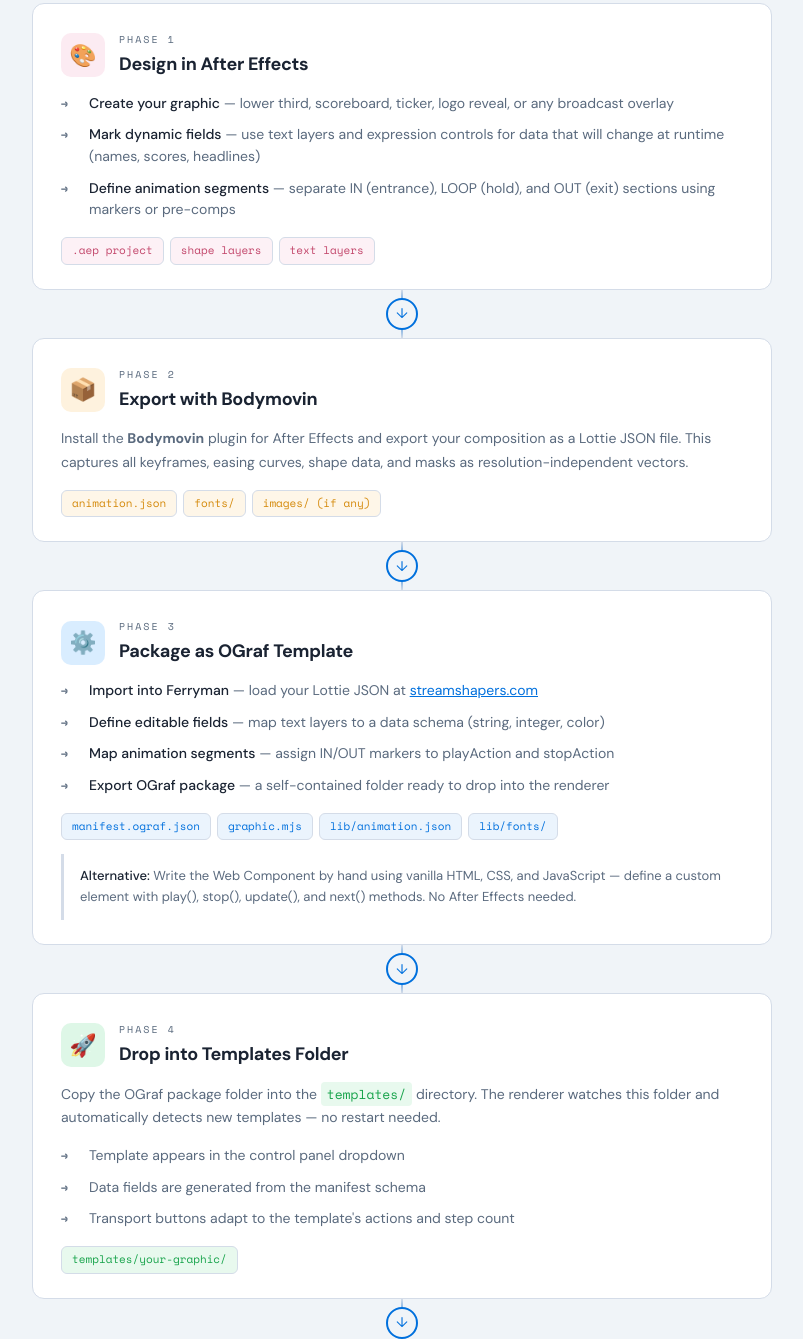
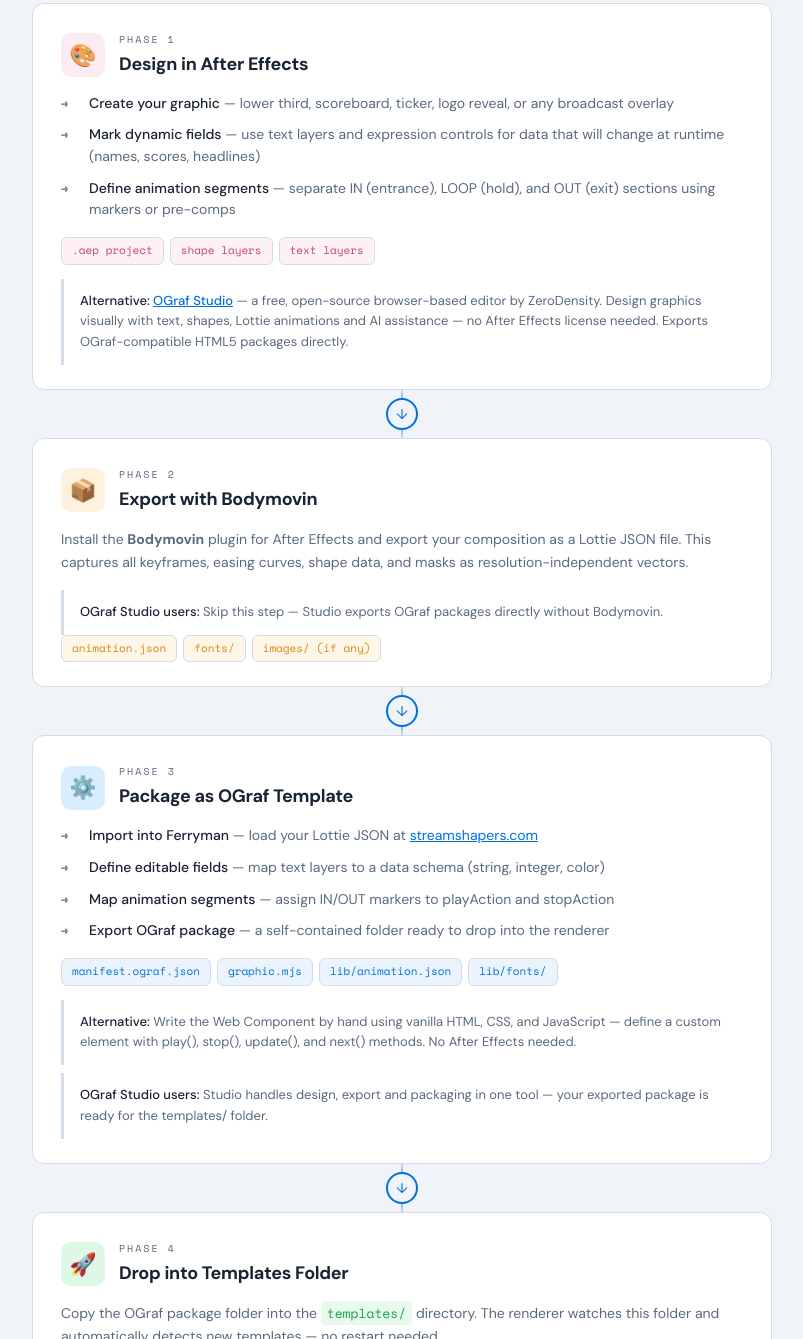
Before and after one commit to mos1907/ograf-renderer, an Electron app: page docs/index.html in a window 1280 px wide. Shown: the part 252-1591 px from the top of the page, without its empty margins (238-1041 px from the left). Drawn offline with nearby package versions, Linux system fonts and the light colour scheme.

Commit message:
OGraf Studio referansi eklendi - alternatif grafik olusturma araci

```diff
--- a/docs/index.html
+++ b/docs/index.html
@@ -314,6 +314,9 @@
       <span class="file-badge pink">shape layers</span>
       <span class="file-badge pink">text layers</span>
     </div>
+    <div class="alt-path">
+      <strong>Alternative: <a href="https://github.com/zerodensity/ograf-studio" style="color:var(--accent)">OGraf Studio</a></strong> — a free, open-source browser-based editor by ZeroDensity. Design graphics visually with text, shapes, Lottie animations and AI assistance — no After Effects license needed. Exports OGraf-compatible HTML5 packages directly.
+    </div>
   </div>
 
   <div class="connector"><span class="arrow">↓</span></div>
@@ -328,6 +331,9 @@
       </div>
     </div>
     <p>Install the <strong>Bodymovin</strong> plugin for After Effects and export your composition as a Lottie JSON file. This captures all keyframes, easing curves, shape data, and masks as resolution-independent vectors.</p>
+    <div class="alt-path">
+      <strong>OGraf Studio users:</strong> Skip this step — Studio exports OGraf packages directly without Bodymovin.
+    </div>
     <div class="files">
       <span class="file-badge amber">animation.json</span>
       <span class="file-badge amber">fonts/</span>
@@ -372,6 +378,9 @@
     </div>
     <div class="alt-path">
       <strong>Alternative:</strong> Write the Web Component by hand using vanilla HTML, CSS, and JavaScript — define a custom element with play(), stop(), update(), and next() methods. No After Effects needed.
+    </div>
+    <div class="alt-path" style="margin-top:8px;">
+      <strong>OGraf Studio users:</strong> Studio handles design, export and packaging in one tool — your exported package is ready for the templates/ folder.
     </div>
   </div>
 
```
Also changed, not shown: docs/pipeline.html (+9 -0 lines), README.md.
